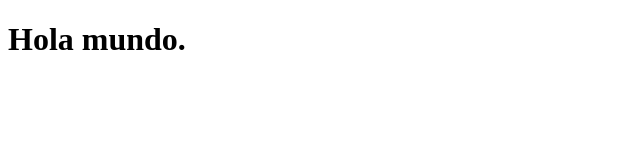
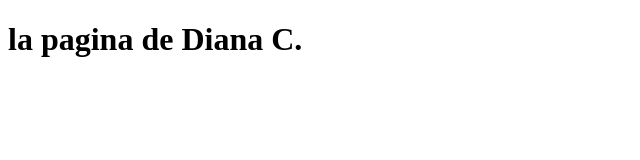
Before and after one commit to dianacorrea-1527/JSFRONTENDGIT, a plain HTML site: page index.html in a window 1280 px wide. Shown: the whole page, without its empty margins (0-640 px from the left). Drawn offline with Linux system fonts and the light colour scheme.

Commit message:
Cambio de titulo

```diff
--- a/index.html
+++ b/index.html
@@ -7,7 +7,7 @@
 </head>
 
 <body>
-    <h1>Hola mundo.</h1>
+    <h1>la pagina de Diana C.</h1>
 </body>
 
 
```
